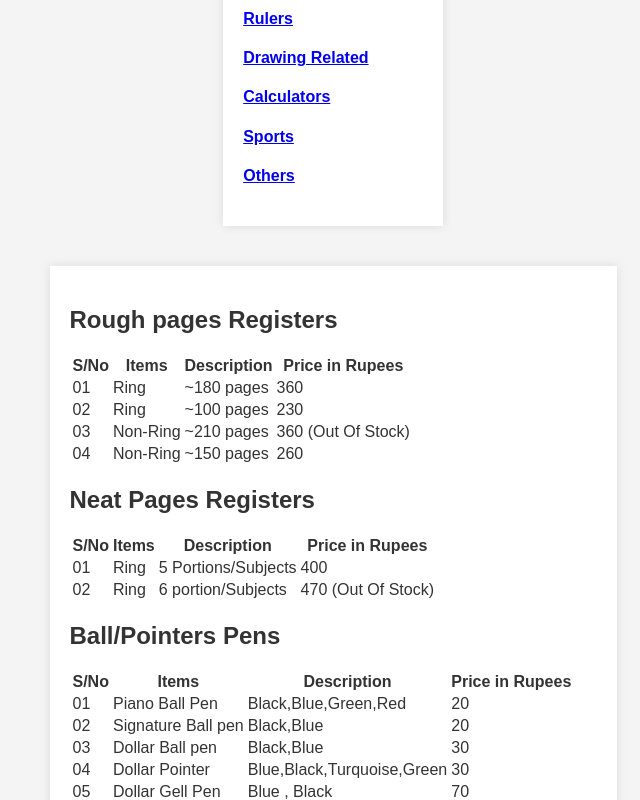
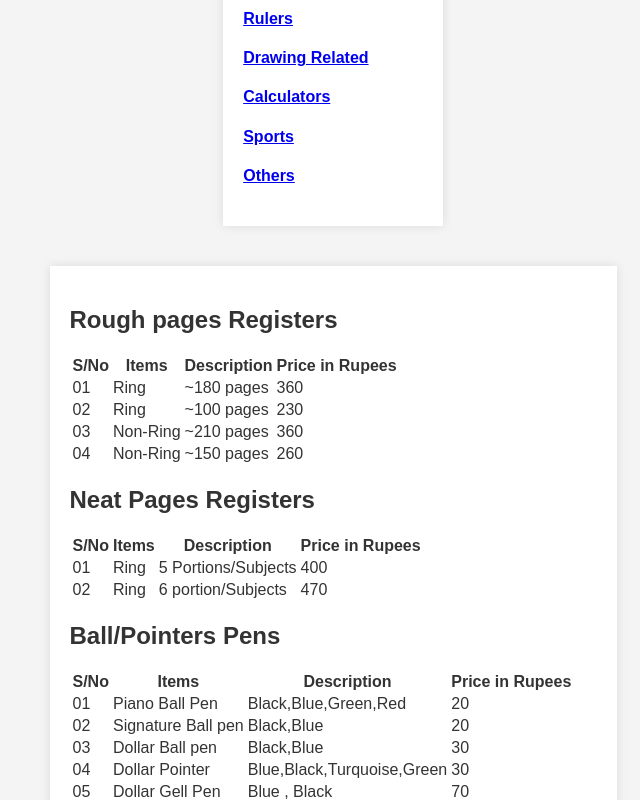
Before and after one commit to muhammadalikhtti/The_Little_Stationer.github.io, a plain HTML site: page index.html in a window 1280 px wide. Shown: the part 474-1274 px from the top of the page, without its empty margins (307-947 px from the left). Drawn offline with Linux system fonts and the light colour scheme.

Commit message:
Update index.html

```diff
--- a/index.html
+++ b/index.html
@@ -89,7 +89,7 @@
                     <td>03</td>
                     <td>Non-Ring</td>
                     <td>~210 pages</td>
-                    <td>360 (Out Of Stock)</td>
+                    <td>360</td>
                 </tr>
                 <tr>
                     <td>04</td>
@@ -120,7 +120,7 @@
                     <td>02</td>
                     <td>Ring</td>
                     <td>6 portion/Subjects</td>
-                    <td>470 (Out Of Stock)</td>
+                    <td>470</td>
                 </tr>
             </tbody>
         </table>
```
